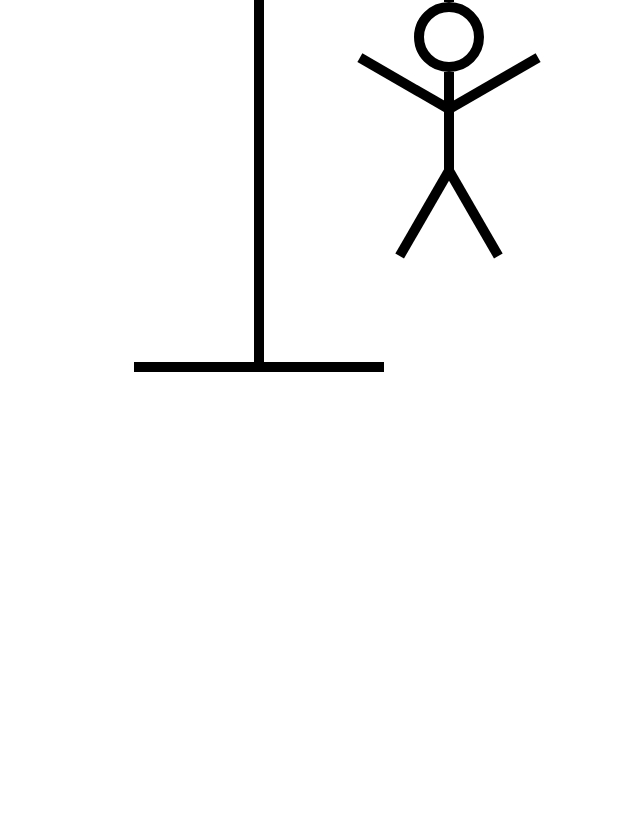
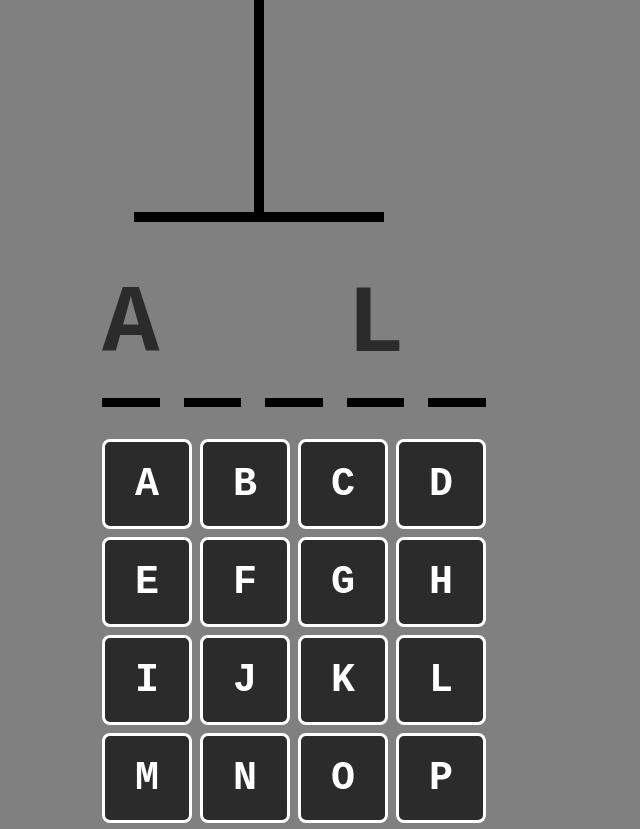
Before and after one commit to Adel2411/tsx-hangman-game, a React (Vite) app in the folder src/: page / in a window 1280 px wide. Shown: the part 278-1107 px from the top of the page, without its empty margins (346-986 px from the left). Before the commit the page ends 800 px from the top, so only its background shows below. Built offline with nearby package versions, Linux system fonts and the light colour scheme.

Commit message:
finished hangman word and hangman keyboard displaying

```diff
--- a/src/src/App.css
+++ b/src/src/App.css
@@ -2,6 +2,7 @@ body {
     display: flex;
     justify-content: center;
     align-items: center;
+    background-color: gray;
 }
 
 .App {
@@ -86,3 +87,60 @@ body {
     rotate: -60deg;
     transform-origin: right bottom;
 }
+
+.word-div {
+    display: flex;
+    gap: 0.25em;
+    font-size: 6rem;
+    font-weight: bold;
+    text-transform: uppercase;
+    font-family: monospace;
+    color: black;
+}
+
+.letter {
+    border-bottom: 0.1em solid black;
+}
+
+.keyboard-div {
+    display: grid;
+    grid-template-columns: repeat(auto-fit, minmax(75px, 1fr));
+    gap: 0.5rem;
+}
+
+.keys-div {
+    align-self: stretch;
+}
+
+.key-button {
+    width: 100%;
+    border: 3px solid white;
+    background: #2b2b2b;
+    color: white;
+    aspect-ratio: 1/1;
+    font-size: 2.5rem;
+    text-transform: uppercase;
+    padding: 0.5rem;
+    font-family: monospace;
+    font-weight: bold;
+    cursor: pointer;
+}
+
+.key-button:hover:not(:disabled), .key-button:focus:not(:disabled) {
+    background: white;
+    color: #2b2b2b;
+}
+
+.key-button.active {
+    background: #1a1a1a;
+    color: white;
+}
+
+.key-button.inactive {
+    opacity: 20%;
+    border: 1px solid black;
+}
+
+.key-button.inactive:hover {
+    border: 1px solid black;
+}
--- a/src/src/App.tsx
+++ b/src/src/App.tsx
@@ -11,14 +11,18 @@ function App() {
   });
   const [gessedletters, setGesssedletters] = useState<string[]>([]);
 
-  console.log(wordToGuess)
+  const incorectLetters = gessedletters.filter(letter => !wordToGuess.includes(letter));
+
+  console.log(wordToGuess);
 
   return (
       <div className="App">
           <div className="win-lose">Lose Win</div>
-          <HangmanDraw/>
-          <HangmanWord/>
-          <HangmanKeyboard/>
+          <HangmanDraw numberOfGuessed={incorectLetters.length}/>
+          <HangmanWord />
+          <div className="keys-div">
+              <HangmanKeyboard/>
+          </div>
       </div>
   )
 
--- a/src/src/Components/HangmanDraw.tsx
+++ b/src/src/Components/HangmanDraw.tsx
@@ -22,14 +22,15 @@ const LEFT_LEG = (
     <div className="left-leg"></div>
 )
 
-export function HangmanDraw() {
+const BODY_PARTS = [HEAD, BODY, RIGHT_ARM, LEFT_ARM, RIGHT_LEG, LEFT_LEG];
+
+type HangmanDrawProps = {
+    numberOfGuessed: number,
+}
+
+export function HangmanDraw( {numberOfGuessed }: HangmanDrawProps): JSX.Element {
     return <div className="draw-div">
-        {HEAD}
-        {BODY}
-        {RIGHT_ARM}
-        {LEFT_ARM}
-        {RIGHT_LEG}
-        {LEFT_LEG}
+        {BODY_PARTS.slice(0, numberOfGuessed)}
         <div style={{
             height: "50px",
             width: "10px",
--- a/src/src/Components/HangmanKeyboard.tsx
+++ b/src/src/Components/HangmanKeyboard.tsx
@@ -1,3 +1,24 @@
+const KEYBOARD_KEYS = [
+    "a", "b",
+    "c", "d",
+    "e","f",
+    "g", "h",
+    "i", "j", "k",
+    "l", "m",
+    "n", "o",
+    "p", "q",
+    "r", "s",
+    "t", "u",
+    "v", "w",
+    "x", "y", "z"
+];
+
 export function HangmanKeyboard() {
-
+    return <div className="keyboard-div">
+        {KEYBOARD_KEYS.map((key) => (
+            <button className="key-button" key={key}>
+                {key}
+            </button>
+        ))}
+    </div>
 }
--- a/src/src/Components/HangmanWord.tsx
+++ b/src/src/Components/HangmanWord.tsx
@@ -1,3 +1,16 @@
 export function HangmanWord() {
-
+     const word : string = "adelo";
+     const guessedLetters = ["a", "l"];
+     return <div className="word-div">
+          {word.split("").map((letter, i) => (
+               <span className="letter" key={i}>
+                    <span style={{
+                         visibility: guessedLetters.includes(letter) ? "visible" : "hidden",
+                         color: "#2b2b2b",
+                    }}>
+                        {letter}
+                    </span>
+               </span>
+          ))}
+     </div>
 }
```
